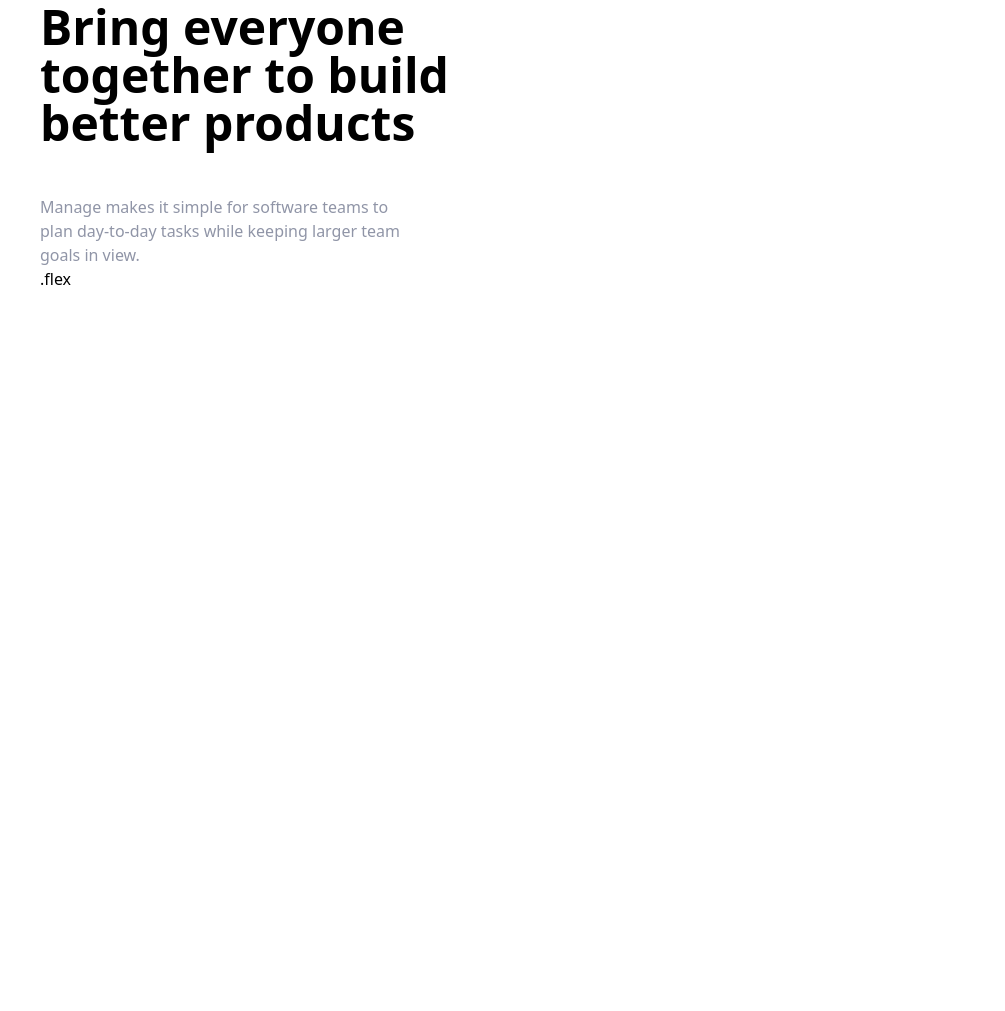
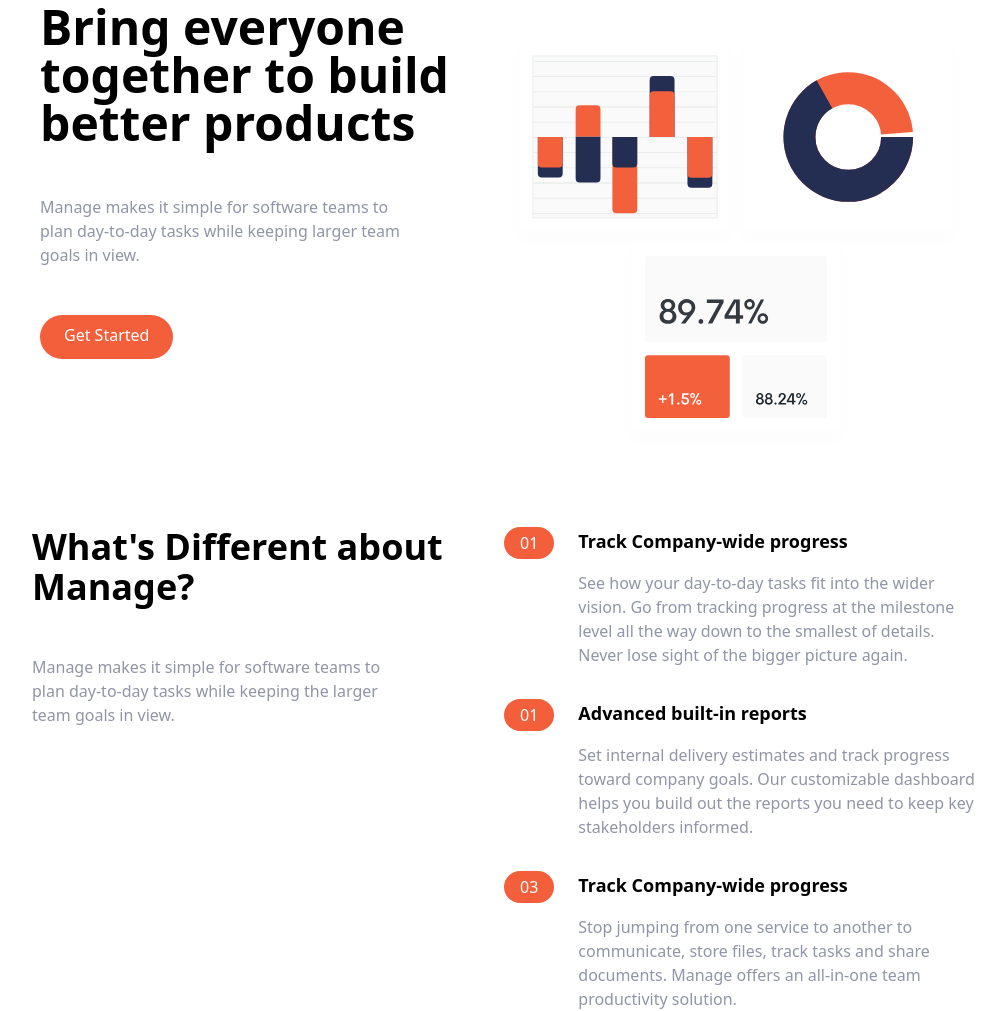
Before and after one commit to Irakarama-Laurent123/Tailwind-CSS, a website: page index.html in a window 1280 px wide. Shown: the part 129-1140 px from the top of the page, without its empty margins (136-1141 px from the left). Before the commit the page ends 800 px from the top, so only its background shows below. Drawn offline with Linux system fonts and the light colour scheme.

Commit message:
Added the features section

```diff
--- a/index.html
+++ b/index.html
@@ -48,7 +48,102 @@
             Manage makes it simple for software teams to plan day-to-day tasks
             while keeping larger team goals in view.
           </p>
-          .flex
+          <div class="flex justify-center md:justify-start">
+            <a
+            href="#"
+            class="p-3 px-6 pt-2 text-white bg-brightRed rounded-full baseline hover:bg-brightRedLight"
+            >Get Started</a
+          </div>
+        </div>
+      </div>
+      <!-- Image -->
+      <div class="md:w-1/2">
+        <img src="img/illustration-intro.svg" alt="Picture">
+      </div>
+
+    </section>
+    <!-- features -->
+    <section id="features">
+      <div class="container flex flex-col px-4 mx-auto mt-10 space-y-12 md:space-y-0 md:flex-row">
+        <!-- whats different -->
+        <div class="flex flex-col space-y-12 md:w-1/2">
+          <h2 class="max-w-md text-4xl font-bold text-center md:text-left">
+            What's Different about Manage?
+          </h2>
+          <p class="max-w-sm text-center text-darkGrayishBlue md:text-left">
+            Manage makes it simple for software teams to plan day-to-day tasks
+            while keeping the larger team goals in view.
+          </p>
+        </div>
+        <!-- numbered lists -->
+        <div class="flex flex-col space-y-8 md:w-1/2">
+          <!-- list item 1 -->
+          <div class="flex flex-col space-y-3 md:space-y-0 md:space-x-6 md:flex-row">
+            <!-- Heading -->
+            <div class="rounded-l-full bg-brightRedSupLight md:bg-transparent">
+              <div class="flex items-center space-x-2">
+                <div class="px-4 py-2 text-white rounded-full md:py-1 bg-brightRed">01</div>
+                <h3 class="text-base font-bold md:mb-4 md:hidden">
+                  Track Company-wide progress
+                </h3>
+              </div>
+            </div>
+            <div>
+              <h3 class="hidden mb-4 text-lg font-bold md:block">
+                Track Company-wide progress
+              </h3>
+              <p class="text-darkGrayishBlue">
+                See how your day-to-day tasks fit into the wider vision. Go from
+                tracking progress at the milestone level all the way down to the
+                  smallest of details. Never lose sight of the bigger picture
+                  again.
+              </p>
+            </div>
+          </div>
+          <!-- list number 2 -->
+          <div class="flex flex-col space-y-3 md:space-y-0 md:space-x-6 md:flex-row">
+            <!-- Heading -->
+            <div class="rounded-l-full bg-brightRedSupLight md:bg-transparent">
+              <div class="flex items-center space-x-2">
+                <div class="px-4 py-2 text-white rounded-full md:py-1 bg-brightRed">01</div>
+                <h3 class="text-base font-bold md:mb-4 md:hidden">
+                  Track Company-wide progress
+                </h3>
+              </div>
+            </div>
+            <div>
+              <h3 class="hidden mb-4 text-lg font-bold md:block">
+                Advanced built-in reports
+              </h3>
+              <p class="text-darkGrayishBlue">
+                Set internal delivery estimates and track progress toward
+                company goals. Our customizable dashboard helps you build out
+                the reports you need to keep key stakeholders informed.
+              </p>
+            </div>
+          </div>
+          <!-- list number 3 -->
+          <div class="flex flex-col space-y-3 md:space-y-0 md:space-x-6 md:flex-row">
+            <!-- Heading -->
+            <div class="rounded-l-full bg-brightRedSupLight md:bg-transparent">
+              <div class="flex items-center space-x-2">
+                <div class="px-4 py-2 text-white rounded-full md:py-1 bg-brightRed">03</div>
+                <h3 class="text-base font-bold md:mb-4 md:hidden">
+                  Everything you need in one place
+                </h3>
+              </div>
+            </div>
+            <div>
+              <h3 class="hidden mb-4 text-lg font-bold md:block">
+                Track Company-wide progress
+              </h3>
+              <p class="text-darkGrayishBlue">
+                Stop jumping from one service to another to communicate, store
+                files, track tasks and share documents. Manage offers an
+                all-in-one team productivity solution.
+              </p>
+            </div>
+          </div>
         </div>
       </div>
     </section>
```
Also changed, not shown: css/main.css.
